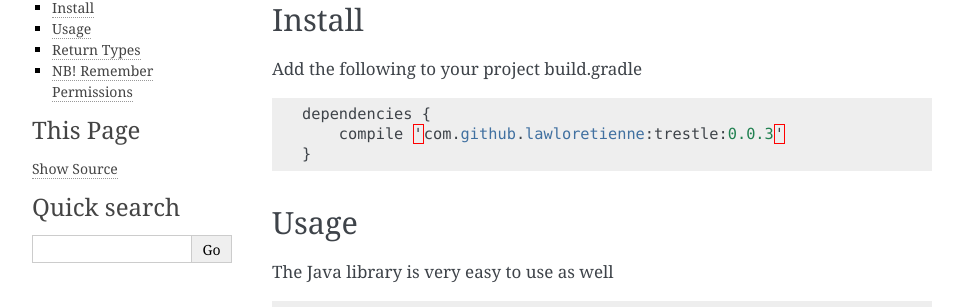
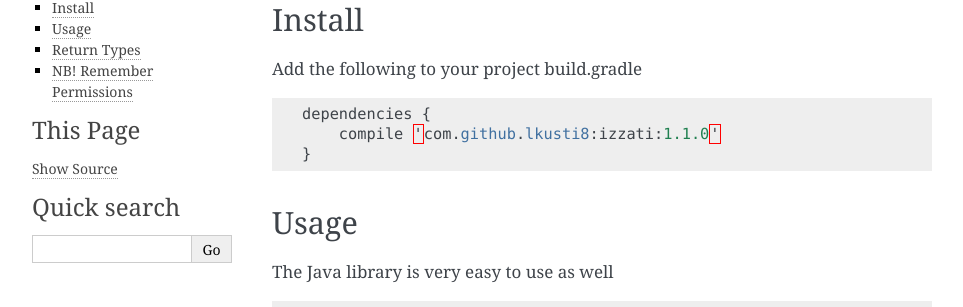
Before and after one commit to kusti8/izzati, a Sphinx documentation site: the page built from docs/quickstart-java.rst, in a window 1280 px wide and 900 px high. Shown: the part 118-425 px from the top of the window, without its empty margins (148-1111 px from the left). Built offline with Sphinx 7.4.7, drawn with Linux system fonts in a browser that asks for light colours.

Commit message:
Forgot to change username

```diff
--- a/docs/quickstart-java.rst
+++ b/docs/quickstart-java.rst
@@ -8,7 +8,7 @@ Add the following to your project build.gradle
 .. code-block:: java
 
     dependencies {
-        compile 'com.github.lawloretienne:trestle:0.0.3'
+        compile 'com.github.lkusti8:izzati:1.1.0'
     }
 
 Usage
```
